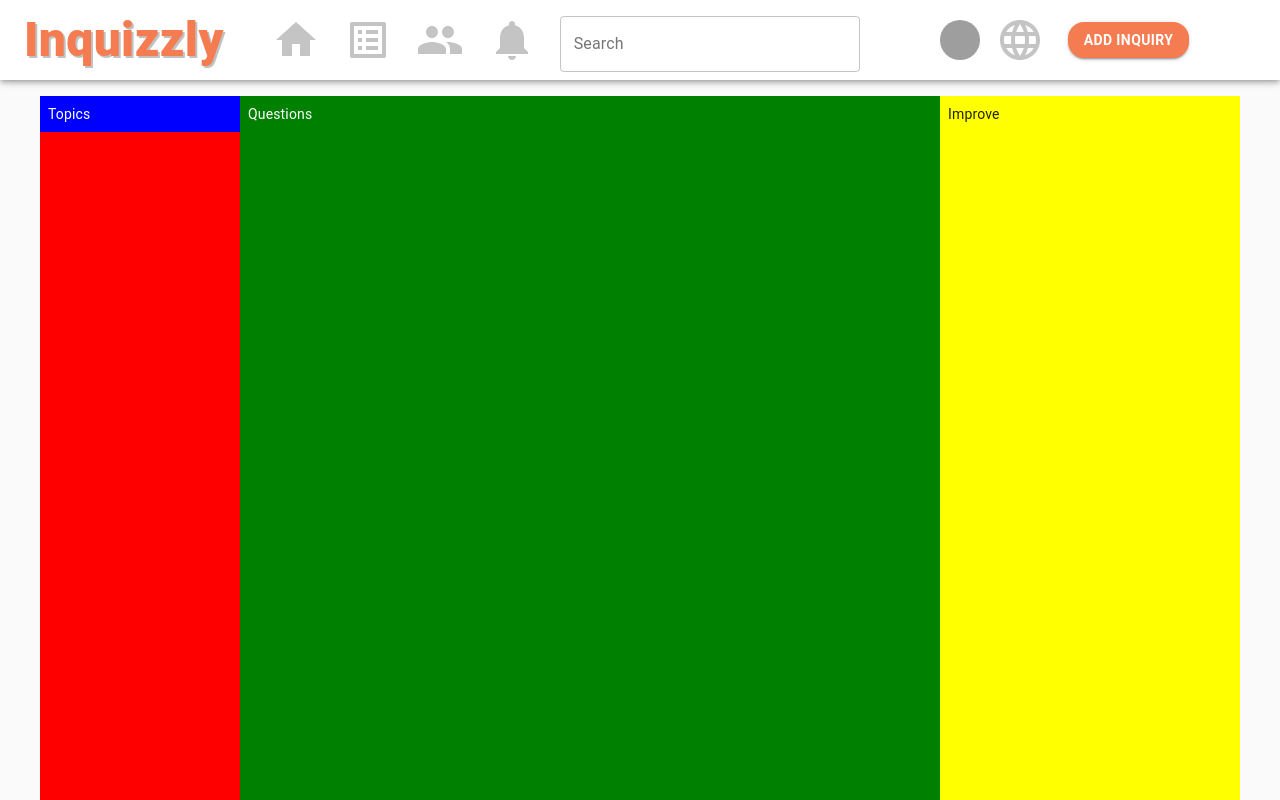
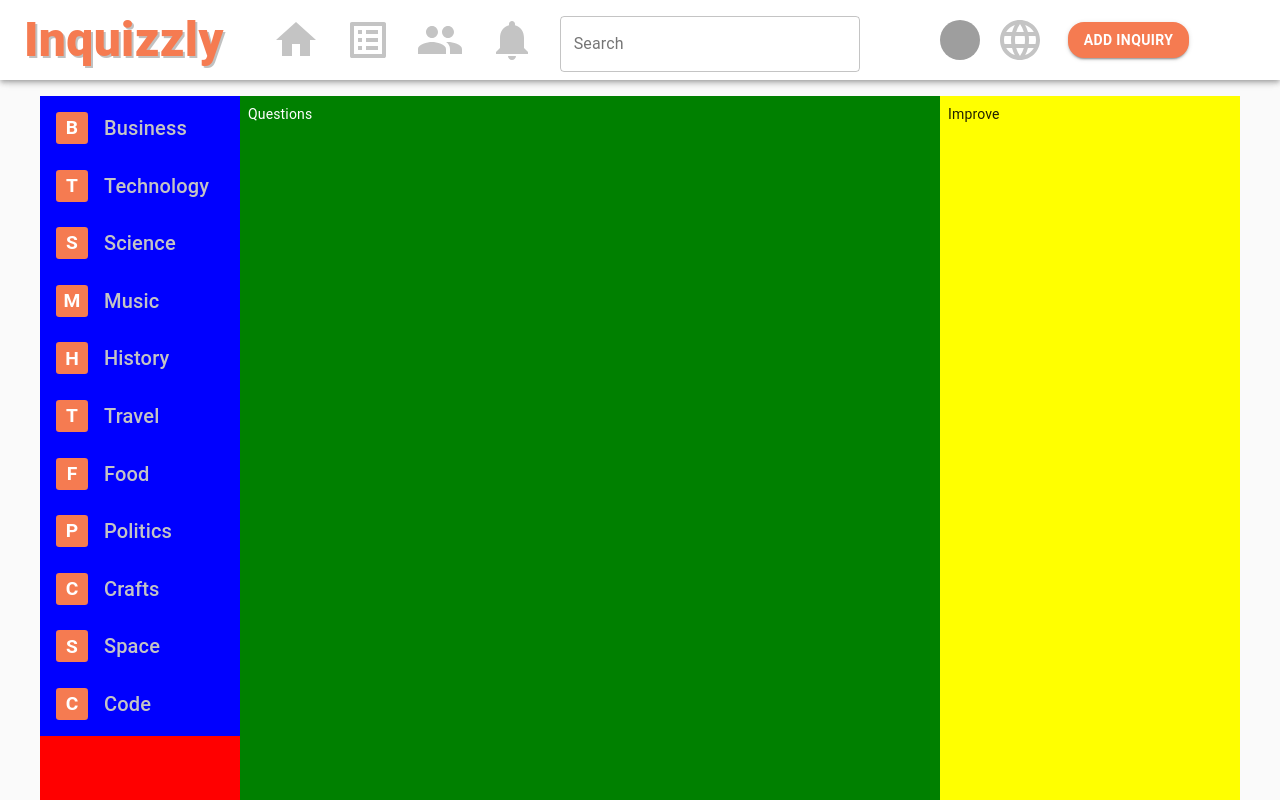
Before and after one commit to seanaleid-portfolio-projects/inquizzly, a React (Create React App) app: page / in a window 1280 px wide. Shown: the top 800 px of the page. Built offline with nearby package versions, Linux system fonts and the light colour scheme; grey boxes are pictures that could not be loaded.

Commit message:
Add topics and basic layout

```diff
--- a/src/components/content.js
+++ b/src/components/content.js
@@ -1,17 +1,47 @@
 import React from "react";
 import { makeStyles } from "@material-ui/core/styles";
 import Grid from "@material-ui/core/Grid";
+import Typography from '@material-ui/core/Typography';
+
+const random = "https://source.unsplash.com/random";
 
 const useStyles = makeStyles (() => ({
     container: {
         width: "1200px",
     },
+    topicSection: {
+      display: "flex",
+      alignItems: "center",
+      padding: "0.8rem",
+    },
     topics: {
       backgroundColor: "blue",
-      padding: "0.5rem",
+      padding: "0.2rem",
       position: "fixed",
       width: "200px",
       color: "white",
+      display: "flex",
+      flexDirection: "column",
+    },
+    square: {
+      display: "flex",
+      justifyContent: "center",
+      alignItems: "center",
+      background: "#F57B51",
+      height: "2rem",
+      width: "2rem",
+      marginRight: "1rem",
+      borderRadius: "0.2rem",
+    },
+    text: {
+      height: "0.2",
+      width: "0.2",
+      color: "white",
+      fontWeight: "bold",
+      fontSize: "1.2rem",
+    },
+    topic: {
+      color: "#c4c4c4",
     },
     questions: {
       backgroundColor: "green",
@@ -26,12 +56,41 @@ const useStyles = makeStyles (() => ({
     },
 }))
 
+const topics = [
+  "Business",
+  "Technology",
+  "Science",
+  "Music",
+  "History",
+  "Travel",
+  "Food",
+  "Politics",
+  "Crafts",
+  "Space",
+  "Code"
+]
+
 const Content = () => {
     const classes = useStyles();
 
     return (
       <Grid container className={classes.container}>
-        <Grid item xs={2} className={classes.topics}>Topics</Grid>
+        <Grid item xs={2} className={classes.topics}>
+          {topics.map((x) => {
+            return (
+              <div className={classes.topicSection}>
+                <div className={classes.square}><p className={classes.text}>{x.split("")[0]}</p></div>
+                <Typography
+                  variant="h6"
+                  component="h6"
+                  className={classes.topic}
+                >
+                  {x}
+                </Typography>
+              </div>
+            )
+          })}
+        </Grid>
         <Grid item xs={7} className={classes.questions}>Questions</Grid>
         <Grid item xs={3} className={classes.improve}>Improve</Grid>
       </Grid>
```
